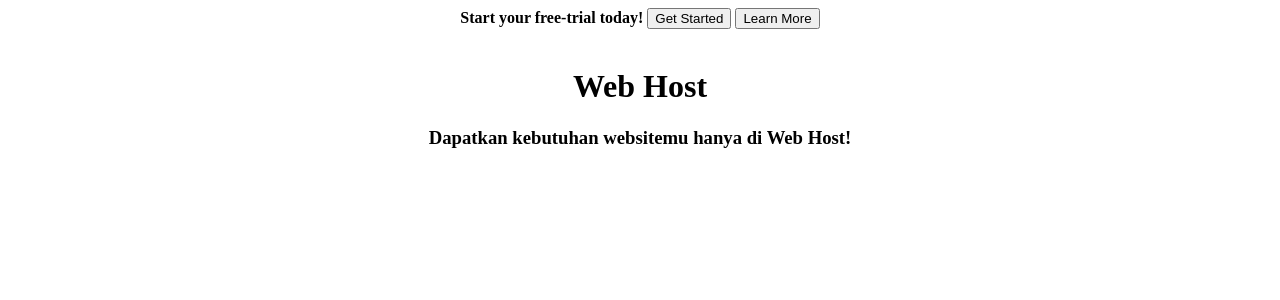
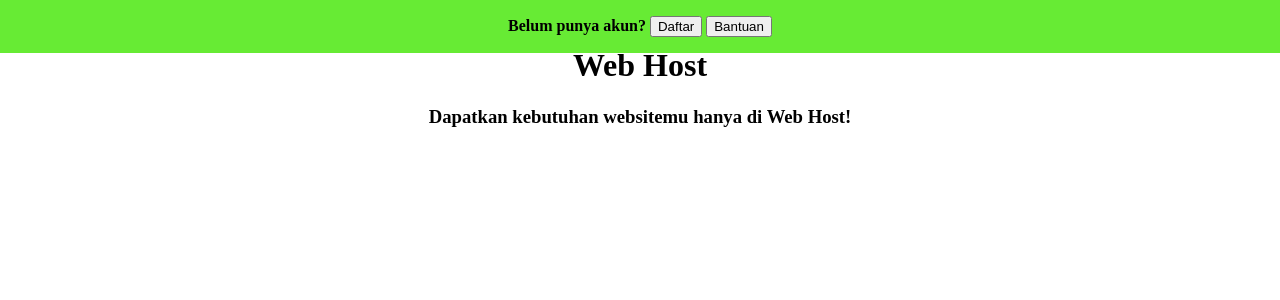
Before and after one commit to jagadw/webhost_svelte, a SvelteKit app: page / in a window 1280 px wide. Shown: the top 300 px of the page. Built offline with nearby package versions, Linux system fonts and the light colour scheme.

Commit message:
Fix Header

```diff
--- a/src/routes/header.svelte
+++ b/src/routes/header.svelte
@@ -4,12 +4,21 @@
 
 <header>
     <center>
-        <b>Start your free-trial today!</b>
-        <button>Get Started</button>
-        <button>Learn More</button>
+        <p>
+        <b>Belum punya akun? </b>
+        <button>Daftar</button>
+        <button>Bantuan</button>
+    </p>
     </center>
 </header>
 
 <style>
-
+    header {
+        position: fixed;
+        top: 0;
+        left: 0;
+        right: 0;
+        background-color: rgb(103, 235, 52);
+        width: 100%;
+    }
 </style>
```
